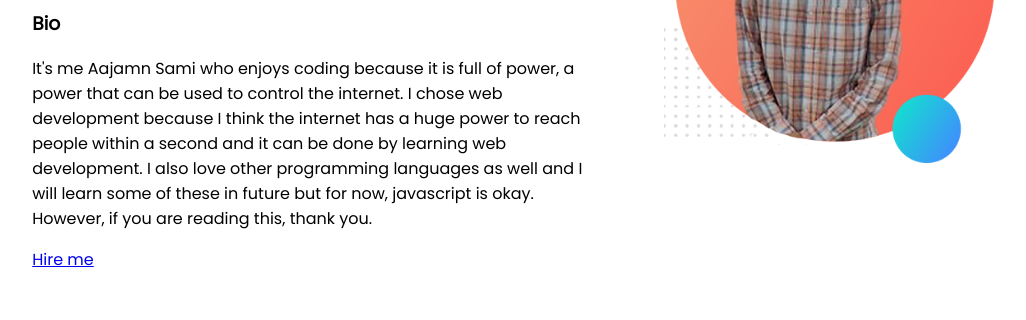
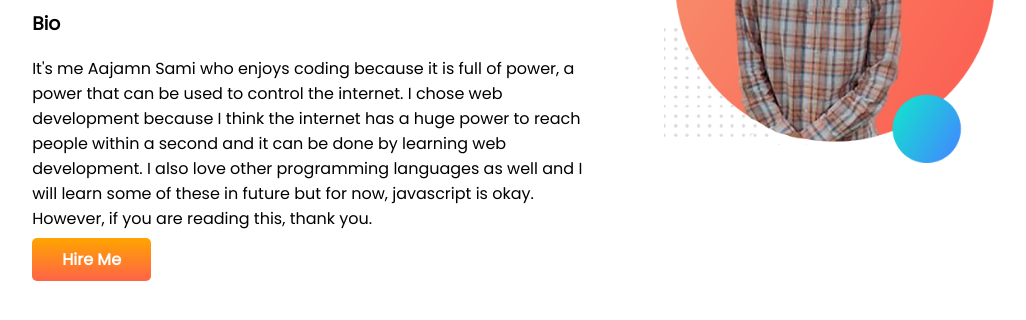
Before and after one commit to sami019325/firstPHproject, a plain HTML site: page index.html in a window 1280 px wide. Shown: the part 186-506 px from the top of the page, without its empty margins (39-1065 px from the left). Drawn offline with Linux system fonts and the light colour scheme.

Commit message:
css of first section is uploaded

```diff
--- a/css/home.css
+++ b/css/home.css
@@ -23,3 +23,12 @@ h1 {
 .halfWidth img {
     width: 60%;
 }
+
+.linkBtn {
+    text-decoration: none;
+    color: rgb(255, 255, 255);
+    background-image: linear-gradient(orange, tomato);
+    padding: 10px 30px;
+    border-radius: 5px;
+    font-weight: 700;
+}
--- a/index.html
+++ b/index.html
@@ -26,7 +26,8 @@
                 will learn some of these in future but for now, javascript is okay. However, if you are reading this,
                 thank
                 you.</p>
-            <a target="_blank" href="https://www.linkedin.com/in/saami-ahmed-10a09720b/">Hire me</a>
+            <a href="https://www.linkedin.com/in/saami-ahmed-10a09720b" class="linkBtn">Hire Me</a>
+
         </div>
         <div class="halfWidth">
             <img src="images/sami-bg.png" alt="" srcset="">
```
